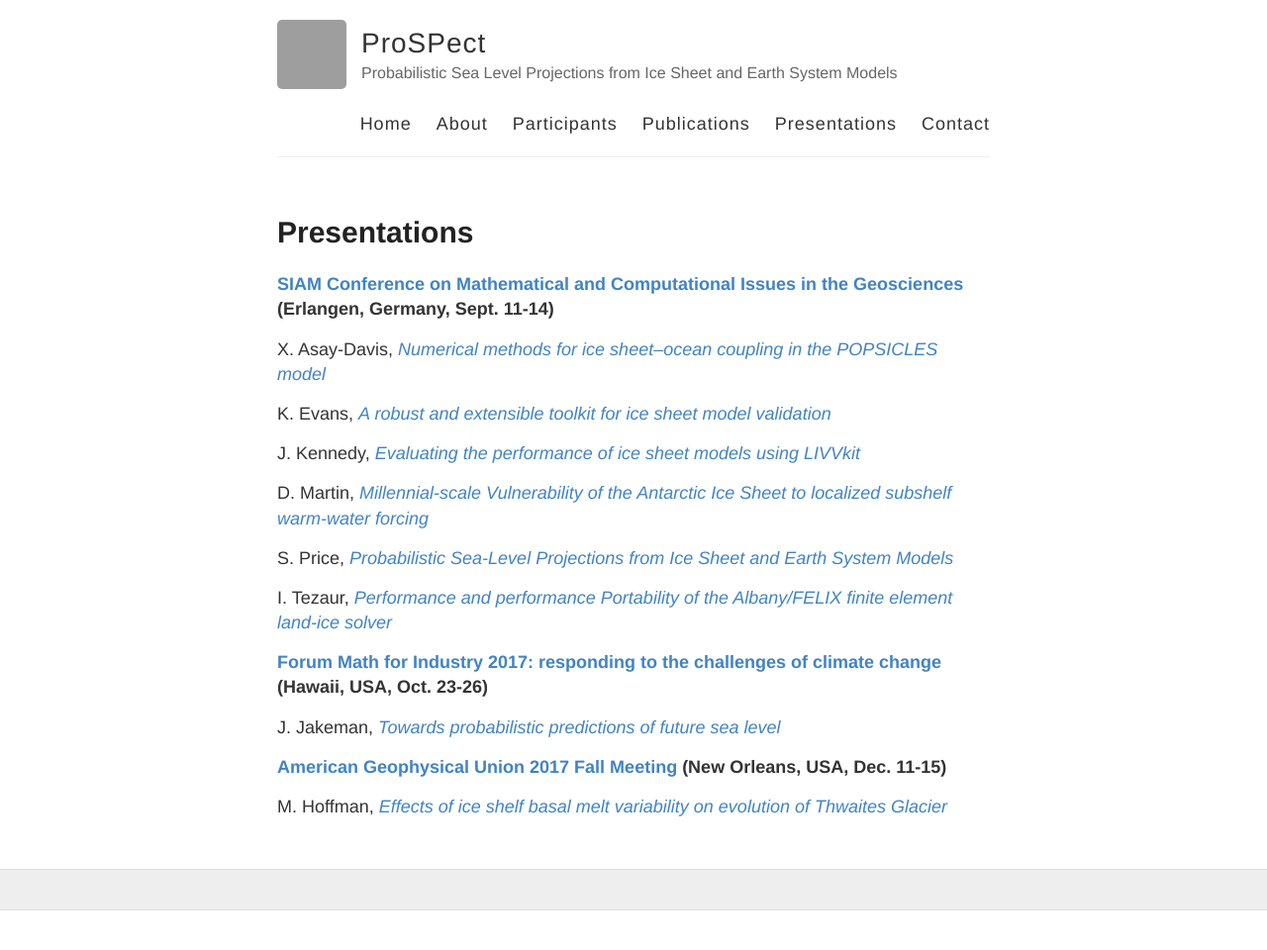
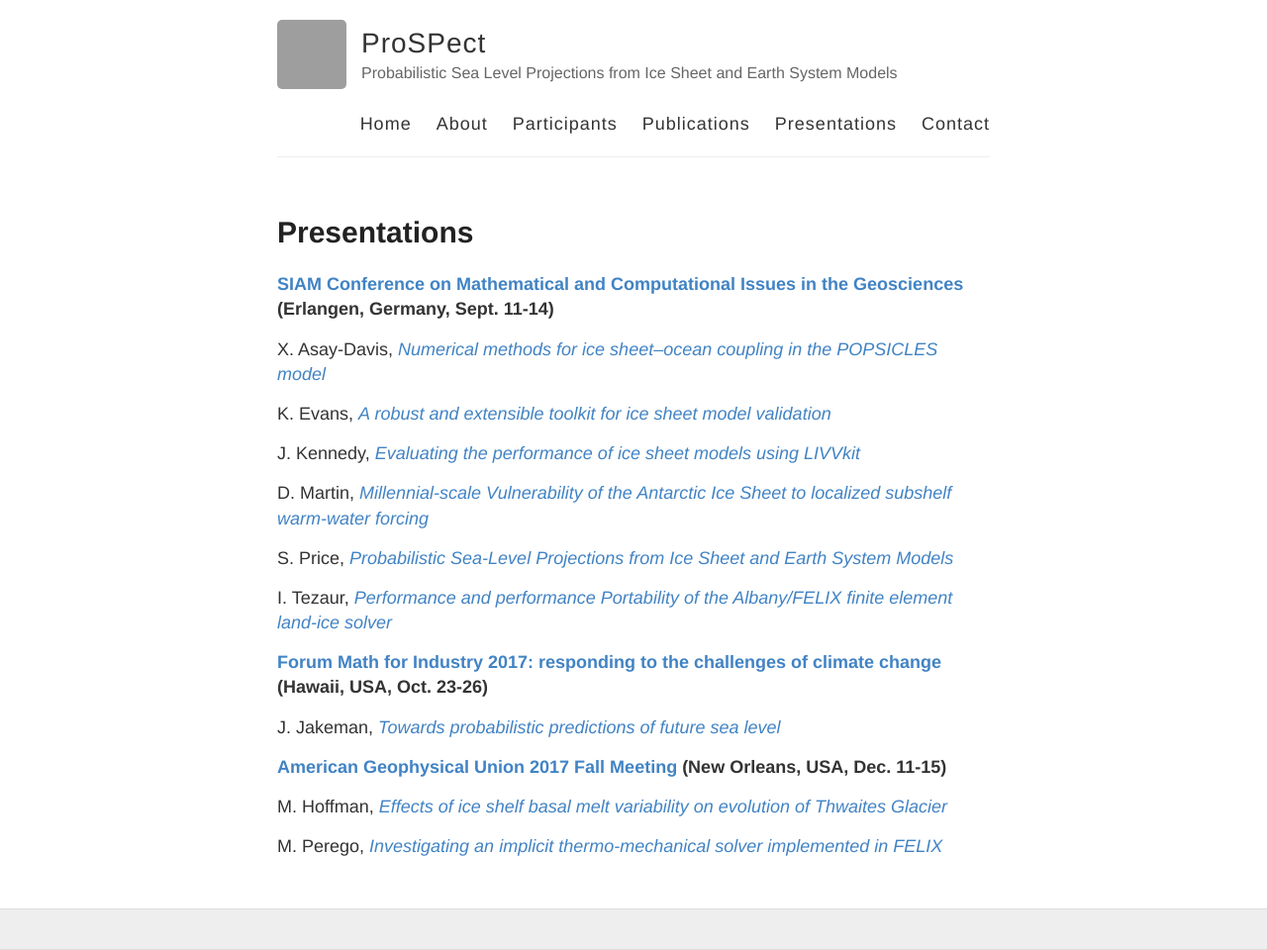
Before and after one commit to SLE-E3SM/SLE-E3SM.github.io, a Jekyll site: the page built from presentations.md, in a window 1280 px wide. Shown: the whole page at 99% size. Built offline with Jekyll 4.4.1, drawn with Linux system fonts in a browser that asks for light colours; before the commit the page ends 920 px from its top, so only the background shows below that; grey boxes are pictures that could not be loaded.

Commit message:
Update presentations.md

```diff
--- a/presentations.md
+++ b/presentations.md
@@ -26,3 +26,5 @@ J. Jakeman, [*Towards probabilistic predictions of future sea level*](https://dr
 **[American Geophysical Union 2017 Fall Meeting](https://fallmeeting.agu.org/2017/) (New Orleans, USA, Dec. 11-15)**
 
 M. Hoffman, [*Effects of ice shelf basal melt variability on evolution of Thwaites Glacier*](https://drive.google.com/open?id=1snuh3_KPUaLIM6QzkAC1TiSExvVj--xG)
+
+M. Perego, [*Investigating an implicit thermo-mechanical solver implemented in FELIX*](https://drive.google.com/open?id=1TQoUqgPu_WBeBDtsbfwEjX312APlQ0GT)
```
